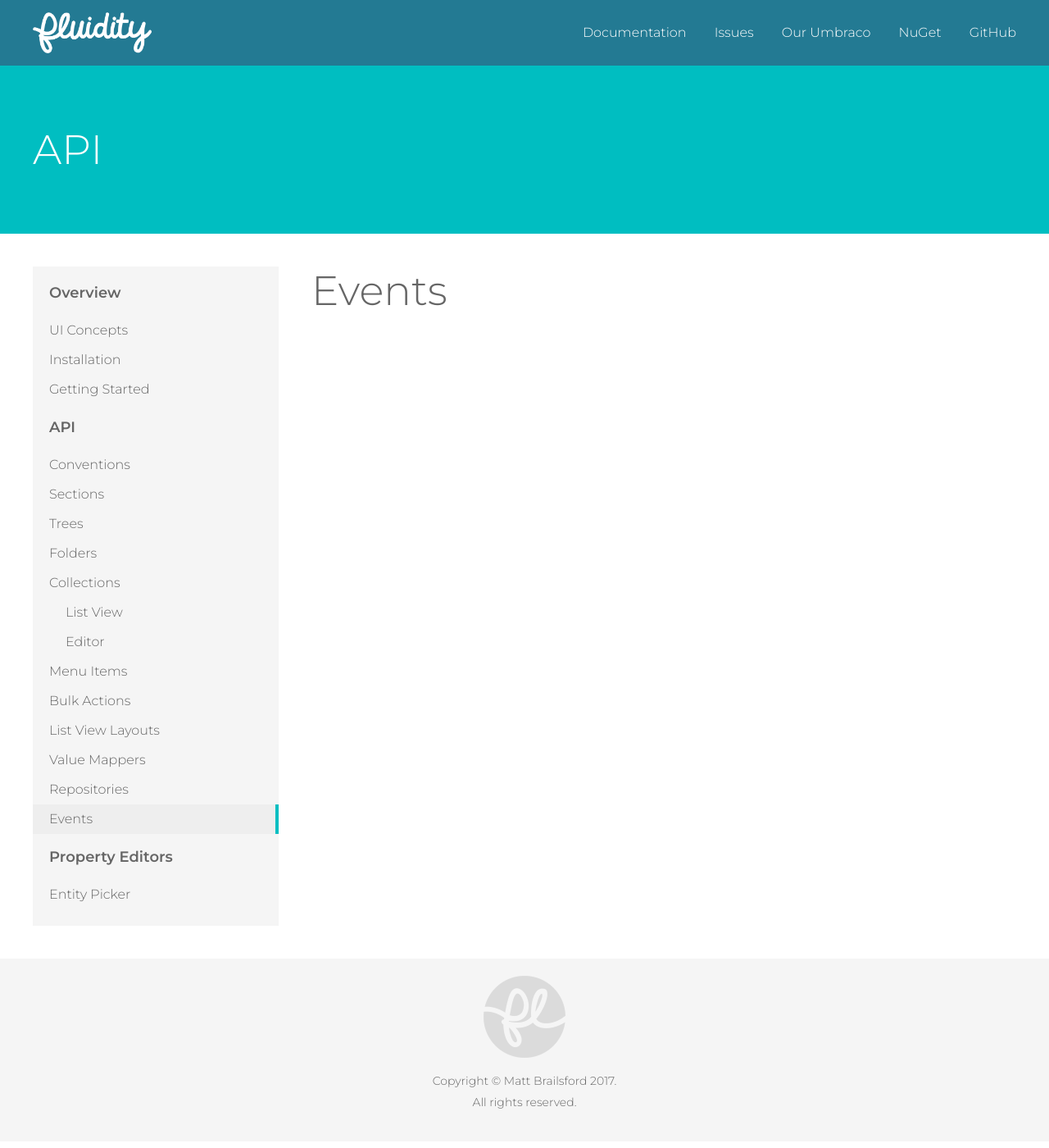
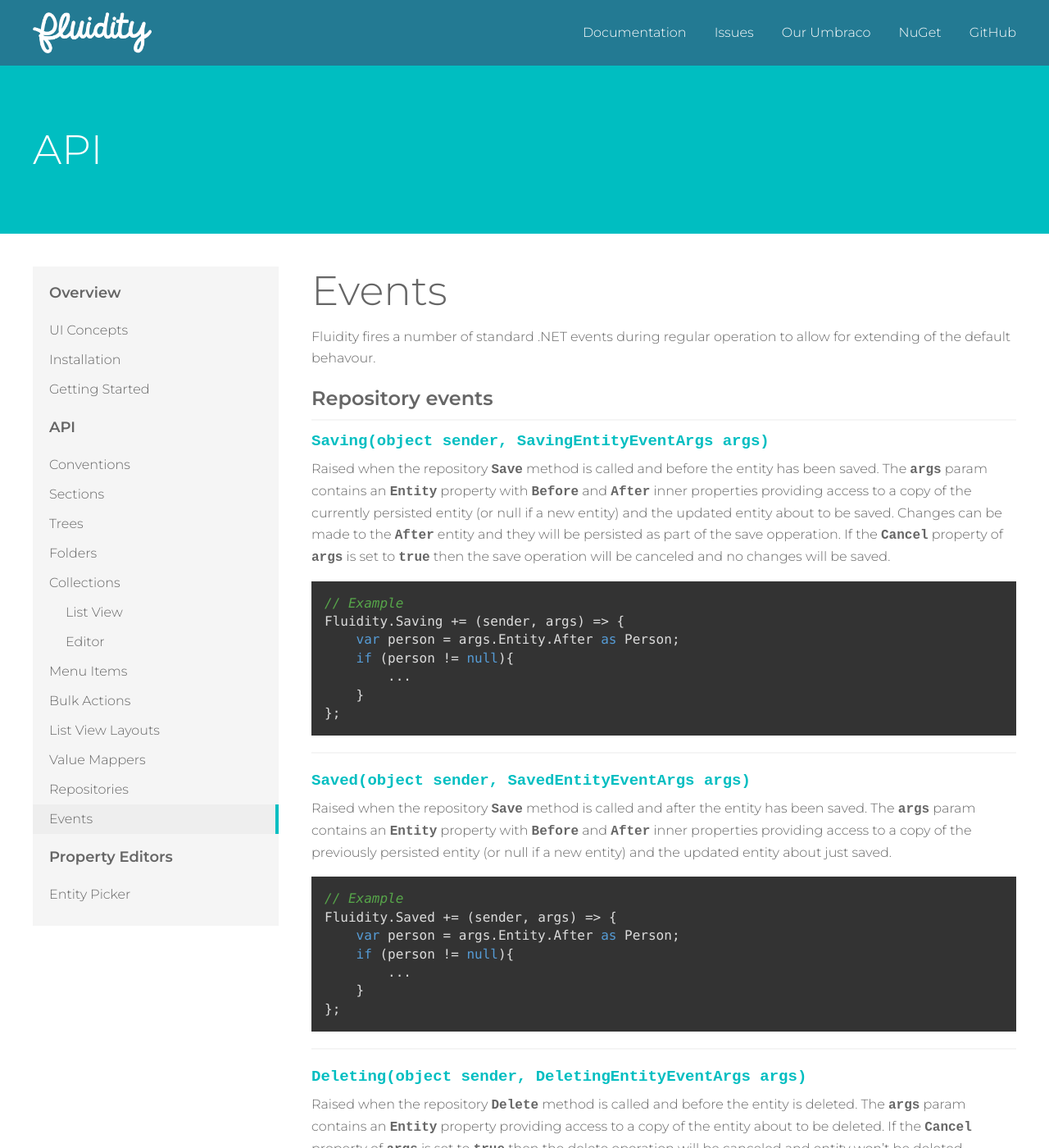
Before and after one commit to mattbrailsford/umbraco-fluidity, a Jekyll site: the page built from docs/_pages/02-api-10-events.md, in a window 1280 px wide and 1400 px high. Shown: the whole window at 82% size. Built offline with Jekyll 4.4.1, drawn with Linux system fonts in a browser that asks for light colours; some of the changed text lies outside the part shown.

Commit message:
Events docs

`````diff
--- a/docs/_pages/02-api-10-events.md
+++ b/docs/_pages/02-api-10-events.md
@@ -4,3 +4,75 @@ section: API
 title: Events
 permalink: /api/events/index.html
 ---
+
+Fluidity fires a number of standard .NET events during regular operation to allow for extending of the default behavour.
+
+### Repository events
+
+#### Saving(object sender, SavingEntityEventArgs args)
+{: .signature}
+
+Raised when the repository `Save` method is called and before the entity has been saved. The `args` param contains an `Entity` property with `Before` and `After` inner properties providing access to a copy of the currently persisted entity (or null if a new entity) and the updated entity about to be saved. Changes can be made to the `After` entity and they will be persisted as part of the save opperation. If the `Cancel` property of `args` is set to `true` then the save operation will be canceled and no changes will be saved.
+
+````csharp
+// Example
+Fluidity.Saving += (sender, args) => {
+    var person = args.Entity.After as Person;
+    if (person != null){
+        ...
+    }
+};
+````
+
+---
+
+
+#### Saved(object sender, SavedEntityEventArgs args)
+{: .signature}
+
+Raised when the repository `Save` method is called and after the entity has been saved. The `args` param contains an `Entity` property with `Before` and `After` inner properties providing access to a copy of the previously persisted entity (or null if a new entity) and the updated entity about just saved.
+
+````csharp
+// Example
+Fluidity.Saved += (sender, args) => {
+    var person = args.Entity.After as Person;
+    if (person != null){
+        ...
+    }
+};
+````
+
+---
+
+
+#### Deleting(object sender, DeletingEntityEventArgs args)
+{: .signature}
+
+Raised when the repository `Delete` method is called and before the entity is deleted. The `args` param contains an `Entity` property providing access to a copy of the entity about to be deleted. If the `Cancel` property of `args` is set to `true` then the delete operation will be canceled and entity won't be deleted.
+
+````csharp
+// Example
+Fluidity.Deleting += (sender, args) => {
+    var person = args.Entity as Person;
+    if (person != null){
+        ...
+    }
+};
+````
+
+---
+
+#### Deleted(object sender, DeletedEntityEventArgs args)
+{: .signature}
+
+Raised when the repository `Delete` method is called and after the entity is deleted. The `args` param contains an `Entity` property providing access to a copy of the entity just deleted.
+
+````csharp
+// Example
+Fluidity.Deleted += (sender, args) => {
+    var person = args.Entity as Person;
+    if (person != null){
+        ...
+    }
+};
+````
`````
